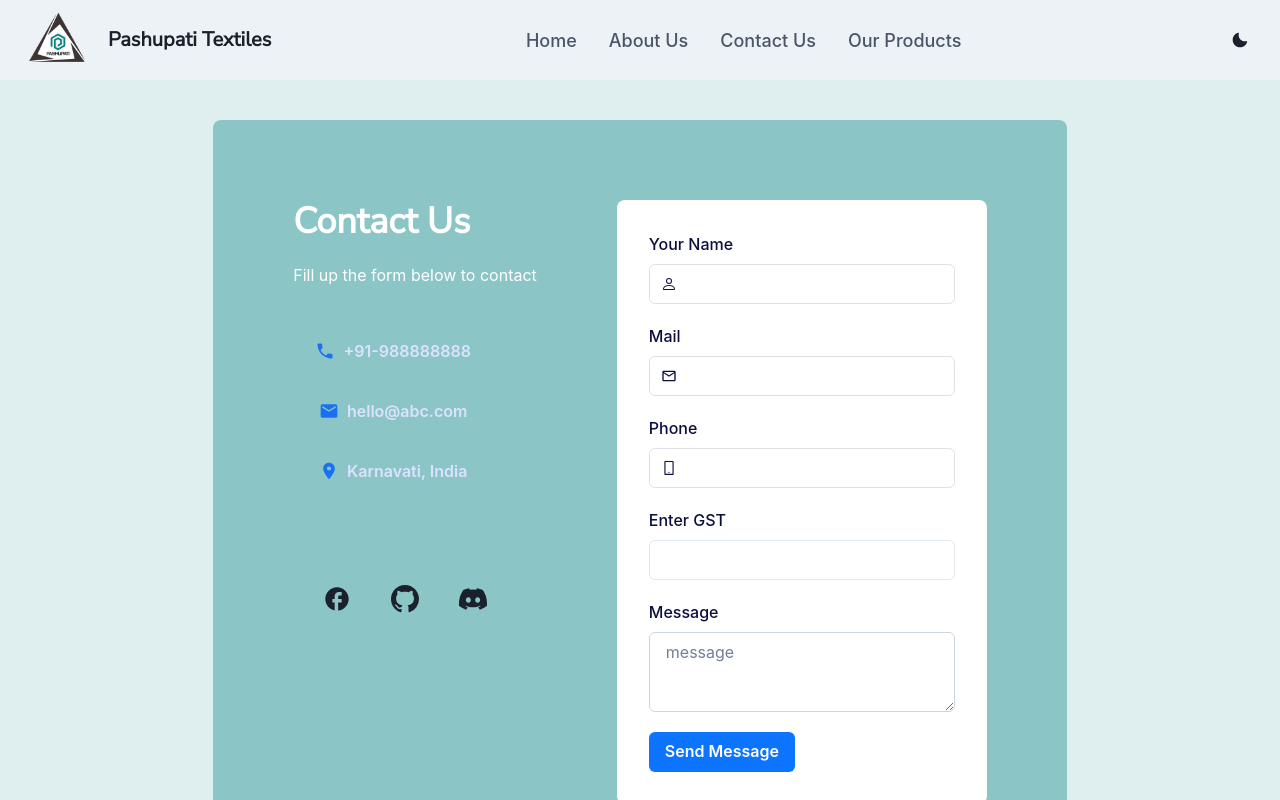
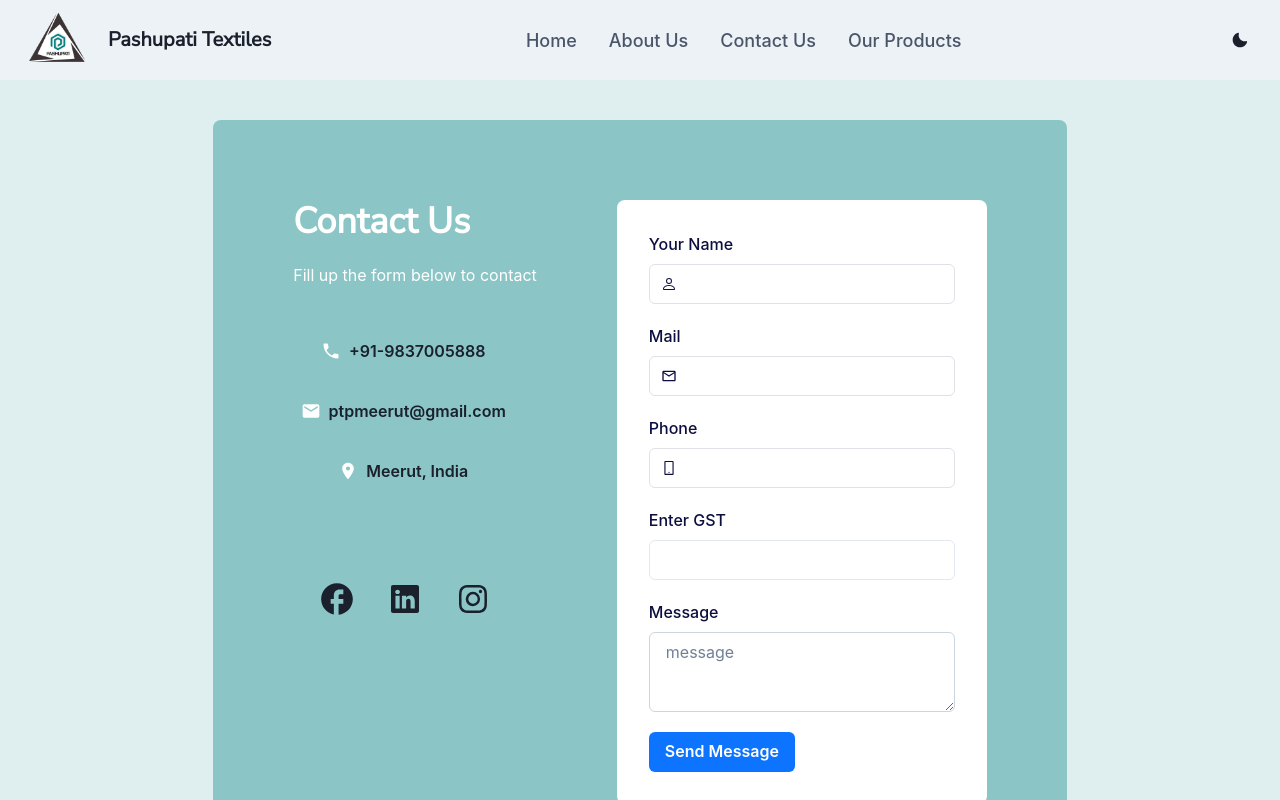
Before and after one commit to pranavsoni1101/sturdy-guacamole, a Next.js app: page /contactUs in a window 1280 px wide. Shown: the top 800 px of the page. Built offline with nearby package versions, Linux system fonts and the light colour scheme.

Commit message:
Added linkedin and instagram links to contact us

```diff
--- a/src/pages/contactUs.tsx
+++ b/src/pages/contactUs.tsx
@@ -24,11 +24,13 @@ import {
   MdFacebook,
   MdOutlineEmail,
 } from 'react-icons/md';
-import { BsGithub, BsDiscord, BsPerson } from 'react-icons/bs';
+import { BsLinkedin, BsInstagram, BsPerson } from 'react-icons/bs';
 import {AiOutlineMobile} from "react-icons/ai"
+import Link from 'next/link';
 
 export default function contact() {
   return (
+    <>
       <Container bg="brand1.50" maxW="full" mt={0} centerContent overflow="hidden">
         <Flex>
           <Box
@@ -50,32 +52,29 @@ export default function contact() {
                         <Button
                           size="md"
                           height="48px"
-                        width="200px"
+                          width="220px"
                           variant="ghost"
-                        color="#DCE2FF"
-                        _hover={{ border: '2px solid #1C6FEB' }}
-                        leftIcon={<MdPhone color="#1970F1" size="20px" />}>
-                        +91-988888888
+                          _hover={{ border: '2px solid', borderColor: "brand1.500" }}
+                          leftIcon={<MdPhone color="white" size="20px" />}>
+                          +91-9837005888
                         </Button>
                         <Button
                           size="md"
                           height="48px"
-                        width="200px"
+                          width="220px"
                           variant="ghost"
-                        color="#DCE2FF"
-                        _hover={{ border: '2px solid #1C6FEB' }}
-                        leftIcon={<MdEmail color="#1970F1" size="20px" />}>
-                        hello@abc.com
+                          _hover={{ border: '2px solid', borderColor: "brand1.500" }}
+                          leftIcon={<MdEmail color="white" size="20px" />}>
+                          ptpmeerut@gmail.com
                         </Button>
                         <Button
                           size="md"
                           height="48px"
-                        width="200px"
+                          width="220px"
                           variant="ghost"
-                        color="#DCE2FF"
-                        _hover={{ border: '2px solid #1C6FEB' }}
-                        leftIcon={<MdLocationOn color="#1970F1" size="20px" />}>
-                        Karnavati, India
+                          _hover={{ border: '2px solid', borderColor: "brand1.500" }}
+                          leftIcon={<MdLocationOn color="white" size="20px" />}>
+                            Meerut, India
                         </Button>
                       </VStack>
                     </Box>
@@ -85,28 +84,32 @@ export default function contact() {
                       px={5}
                       alignItems="flex-start">
                       <IconButton
+                        as = {Link}
+                        href = "https://www.facebook.com/pashupatitextile/"
                         aria-label="facebook"
                         variant="ghost"
                         size="lg"
                         isRound={true}
-                      _hover={{ bg: '#0D74FF' }}
-                      icon={<MdFacebook size="28px" />}
+                        _hover={{ bg: 'brand1.500' }}
+                        icon={<MdFacebook size="38px" />}
                       />
                       <IconButton
-                      aria-label="github"
+                        as = {Link}
+                        href = "https://www.linkedin.com/company/pashupatitextile/"
+                        aria-label="LinkedIn"
                         variant="ghost"
                         size="lg"
                         isRound={true}
-                      _hover={{ bg: '#0D74FF' }}
-                      icon={<BsGithub size="28px" />}
+                        _hover={{ bg: 'brand1.500' }}
+                        icon={<BsLinkedin size="28px" />}
                       />
                       <IconButton
-                      aria-label="discord"
+                        aria-label="Instagram"
                         variant="ghost"
                         size="lg"
                         isRound={true}
-                      _hover={{ bg: '#0D74FF' }}
-                      icon={<BsDiscord size="28px" />}
+                        _hover={{ bg: 'brand1.500' }}
+                        icon={<BsInstagram size="28px" />}
                       />
                     </HStack>
                   </Box>
@@ -180,5 +183,6 @@ export default function contact() {
           </Box>
         </Flex>
       </Container>
+    </>
   );
 }
```
Lines whose indentation alone changed are shown as unchanged.
